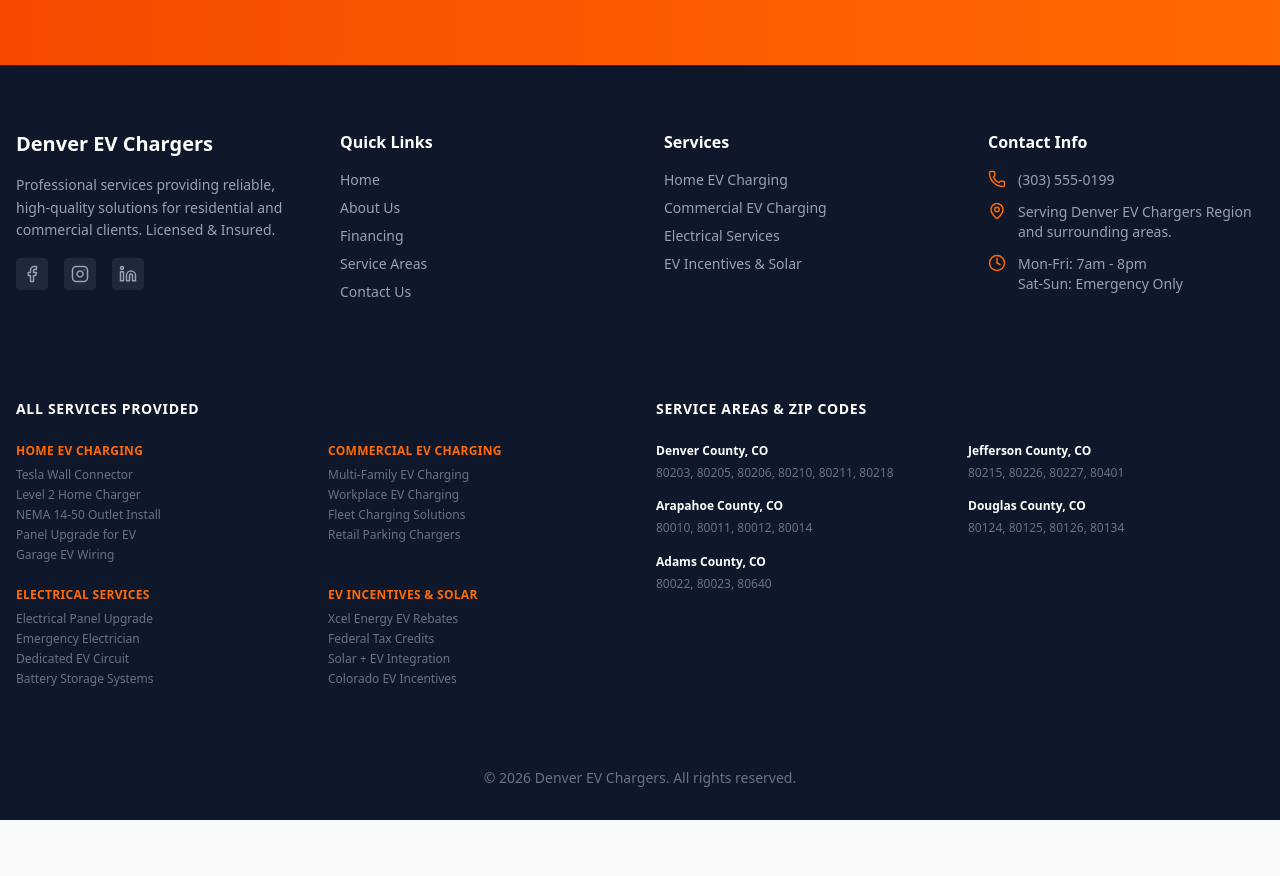
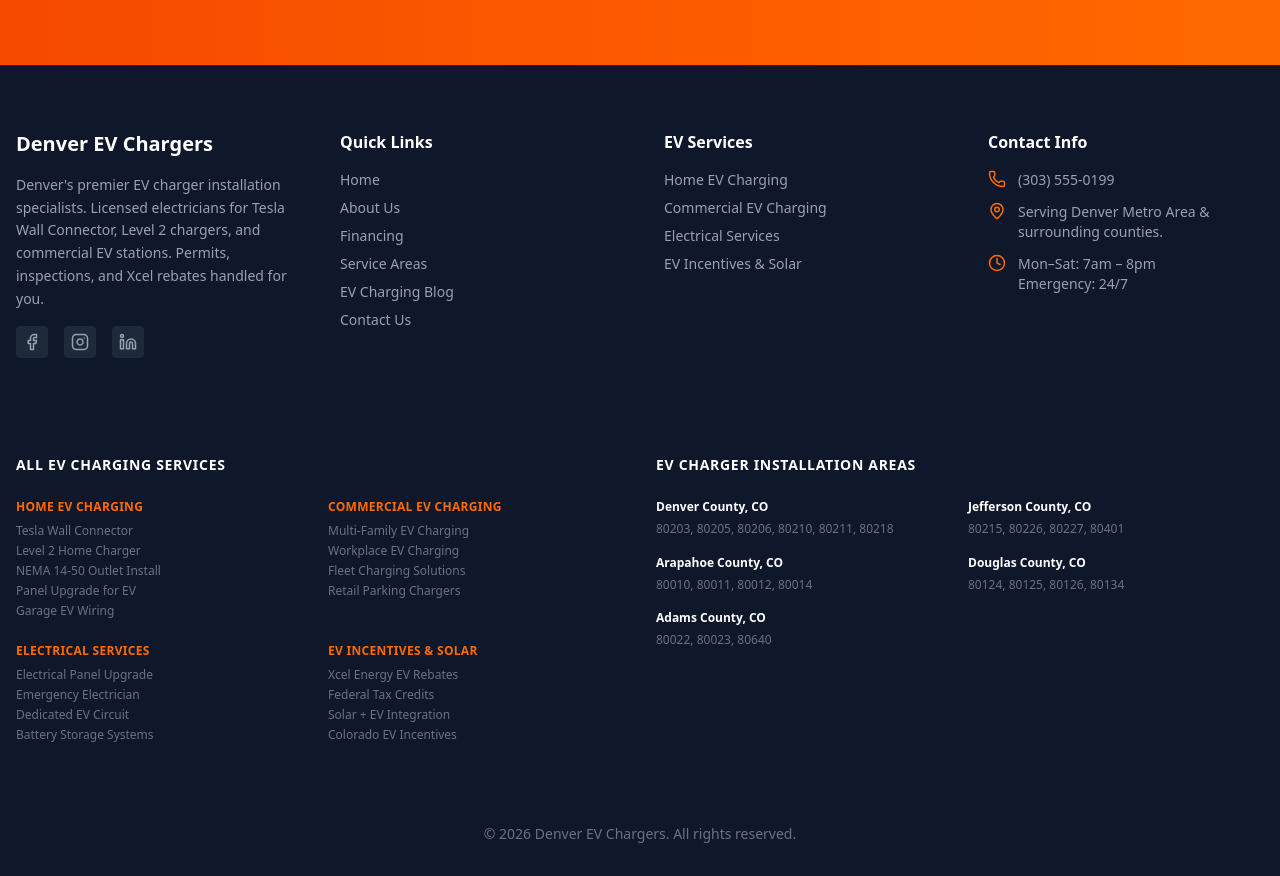
Before and after one commit to Hermes08/SEO-OPTIMIZED-DENVER, a Next.js app: page / in a window 1280 px wide. Shown: the part 8580-9456 px from the top of the page. Before the commit the page ends 9400 px from the top, so only its background shows below. Built offline with nearby package versions, Linux system fonts and the light colour scheme; no server answers.

Commit message:
feat: update about page, footer, and sitemap with EV Charger branding

```diff
--- a/src/app/sitemap.ts
+++ b/src/app/sitemap.ts
@@ -1,8 +1,8 @@
 import { MetadataRoute } from 'next';
 import { CATEGORIES, BLOG_POSTS, SERVICE_AREAS } from '@/lib/constants';
 
-// Validate environment variable or default to localhost
-const BASE_URL = process.env.NEXT_PUBLIC_SITE_URL || 'https://www.seo-optimized-denver.com';
+// Validate environment variable or default to production domain
+const BASE_URL = process.env.NEXT_PUBLIC_SITE_URL || 'https://www.denverevchargers.com';
 
 export default function sitemap(): MetadataRoute.Sitemap {
     const currentDate = new Date();
@@ -22,7 +22,7 @@
         priority: route === '' ? 1 : 0.8,
     }));
 
-    // 2. Category Pages (e.g., /electrical-services)
+    // 2. Category Pages (e.g., /home-ev-charging)
     const categoryRoutes = CATEGORIES.map((category) => ({
         url: `${BASE_URL}/${category.slug}`,
         lastModified: currentDate,
@@ -30,7 +30,7 @@
         priority: 0.9,
     }));
 
-    // 3. Service Detail Pages (e.g., /electrical-services/panel-upgrade)
+    // 3. Service Detail Pages (e.g., /home-ev-charging/tesla-wall-connector)
     const serviceRoutes = CATEGORIES.flatMap((category) =>
         category.subServices.map((service) => ({
             url: `${BASE_URL}/${category.slug}/${service.slug}`,
@@ -40,7 +40,7 @@
         }))
     );
 
-    // 4. Blog Posts (e.g., /blog/5-signs-panel-upgrade)
+    // 4. Blog Posts (e.g., /blog/cost-to-install-tesla-charger-denver)
     const blogRoutes = BLOG_POSTS.map((post) => ({
         url: `${BASE_URL}/blog/${post.slug}`,
         lastModified: new Date(post.publishDate),
@@ -48,7 +48,7 @@
         priority: 0.7,
     }));
 
-    // 5. Category Blog Pages (e.g., /electrical-services/blog)
+    // 5. Category Blog Pages (e.g., /home-ev-charging/blog)
     const categoryBlogRoutes = CATEGORIES.map((category) => ({
         url: `${BASE_URL}/${category.slug}/blog`,
         lastModified: currentDate,
--- a/src/components/Footer.tsx
+++ b/src/components/Footer.tsx
@@ -1,4 +1,3 @@
-
 import React from 'react';
 import Link from 'next/link';
 import { Phone, MapPin, Clock, Facebook, Instagram, Linkedin } from 'lucide-react';
@@ -12,17 +11,16 @@
                     <div>
                         <h3 className="text-xl font-bold text-white mb-4">{COMPANY_NAME}</h3>
                         <p className="text-gray-400 text-sm leading-relaxed mb-4">
-                            Professional services providing reliable, high-quality solutions for residential and commercial clients. Licensed & Insured.
+                            Denver's premier EV charger installation specialists. Licensed electricians for Tesla Wall Connector, Level 2 chargers, and commercial EV stations. Permits, inspections, and Xcel rebates handled for you.
                         </p>
                         <div className="flex gap-4">
-                            {/* Social Links */}
-                            <a href="https://facebook.com" target="_blank" rel="noopener noreferrer" className="w-8 h-8 bg-gray-800 rounded flex items-center justify-center hover:bg-orange-500 hover:text-white transition-all text-gray-400 group" aria-label={`Follow ${COMPANY_NAME} on Facebook`}>
+                            <a href="https://facebook.com/denverevchargers" target="_blank" rel="noopener noreferrer" className="w-8 h-8 bg-gray-800 rounded flex items-center justify-center hover:bg-orange-500 hover:text-white transition-all text-gray-400 group" aria-label={`Follow ${COMPANY_NAME} on Facebook`}>
                                 <Facebook size={18} aria-hidden="true" />
                             </a>
-                            <a href="https://instagram.com" target="_blank" rel="noopener noreferrer" className="w-8 h-8 bg-gray-800 rounded flex items-center justify-center hover:bg-orange-500 hover:text-white transition-all text-gray-400 group" aria-label={`Follow ${COMPANY_NAME} on Instagram`}>
+                            <a href="https://instagram.com/denverevchargers" target="_blank" rel="noopener noreferrer" className="w-8 h-8 bg-gray-800 rounded flex items-center justify-center hover:bg-orange-500 hover:text-white transition-all text-gray-400 group" aria-label={`Follow ${COMPANY_NAME} on Instagram`}>
                                 <Instagram size={18} aria-hidden="true" />
                             </a>
-                            <a href="https://linkedin.com" target="_blank" rel="noopener noreferrer" className="w-8 h-8 bg-gray-800 rounded flex items-center justify-center hover:bg-orange-500 hover:text-white transition-all text-gray-400 group" aria-label={`Follow ${COMPANY_NAME} on LinkedIn`}>
+                            <a href="https://linkedin.com/company/denverevchargers" target="_blank" rel="noopener noreferrer" className="w-8 h-8 bg-gray-800 rounded flex items-center justify-center hover:bg-orange-500 hover:text-white transition-all text-gray-400 group" aria-label={`Follow ${COMPANY_NAME} on LinkedIn`}>
                                 <Linkedin size={18} aria-hidden="true" />
                             </a>
                         </div>
@@ -35,12 +33,13 @@
                             <li><Link href="/about" className="hover:text-orange-500">About Us</Link></li>
                             <li><Link href="/financing" className="hover:text-orange-500">Financing</Link></li>
                             <li><Link href="/areas-we-serve" className="hover:text-orange-500">Service Areas</Link></li>
+                            <li><Link href="/blog" className="hover:text-orange-500">EV Charging Blog</Link></li>
                             <li><Link href="/contact" className="hover:text-orange-500">Contact Us</Link></li>
                         </ul>
                     </div>
 
                     <div>
-                        <h4 className="text-white font-bold mb-4">Services</h4>
+                        <h4 className="text-white font-bold mb-4">EV Services</h4>
                         <ul className="space-y-2 text-sm text-gray-400">
                             {CATEGORIES.map(cat => (
                                 <li key={cat.id}>
@@ -61,11 +60,11 @@
                             </li>
                             <li className="flex gap-3">
                                 <MapPin size={18} className="text-orange-500 shrink-0" aria-hidden="true" />
-                                <span>Serving {COMPANY_NAME} Region and surrounding areas.</span>
+                                <span>Serving Denver Metro Area & surrounding counties.</span>
                             </li>
                             <li className="flex gap-3">
                                 <Clock size={18} className="text-orange-500 shrink-0" aria-hidden="true" />
-                                <span>Mon-Fri: 7am - 8pm<br />Sat-Sun: Emergency Only</span>
+                                <span>Mon–Sat: 7am – 8pm<br />Emergency: 24/7</span>
                             </li>
                         </ul>
                     </div>
@@ -75,9 +74,9 @@
                 <div className="border-t border-gray-900 mt-12 pt-12">
                     <div className="grid md:grid-cols-2 gap-8">
 
-                        {/* ALL SERVICES REMINDER */}
+                        {/* ALL SERVICES */}
                         <div>
-                            <h4 className="text-white font-bold mb-6 uppercase tracking-wider text-sm">All Services Provided</h4>
+                            <h4 className="text-white font-bold mb-6 uppercase tracking-wider text-sm">All EV Charging Services</h4>
                             <div className="grid grid-cols-2 gap-x-4 gap-y-6 text-xs text-gray-500">
                                 {CATEGORIES.map(cat => (
                                     <div key={cat.id}>
@@ -96,9 +95,9 @@
                             </div>
                         </div>
 
-                        {/* ALL AREAS REMINDER */}
+                        {/* ALL AREAS */}
                         <div>
-                            <h4 className="text-white font-bold mb-6 uppercase tracking-wider text-sm">Service Areas & Zip Codes</h4>
+                            <h4 className="text-white font-bold mb-6 uppercase tracking-wider text-sm">EV Charger Installation Areas</h4>
                             <div className="grid grid-cols-2 gap-4 text-xs text-gray-500">
                                 {SERVICE_AREAS.map(area => (
                                     <div key={area.id}>
```
Also changed, not shown: src/app/about/page.tsx (+17 -15 lines).
